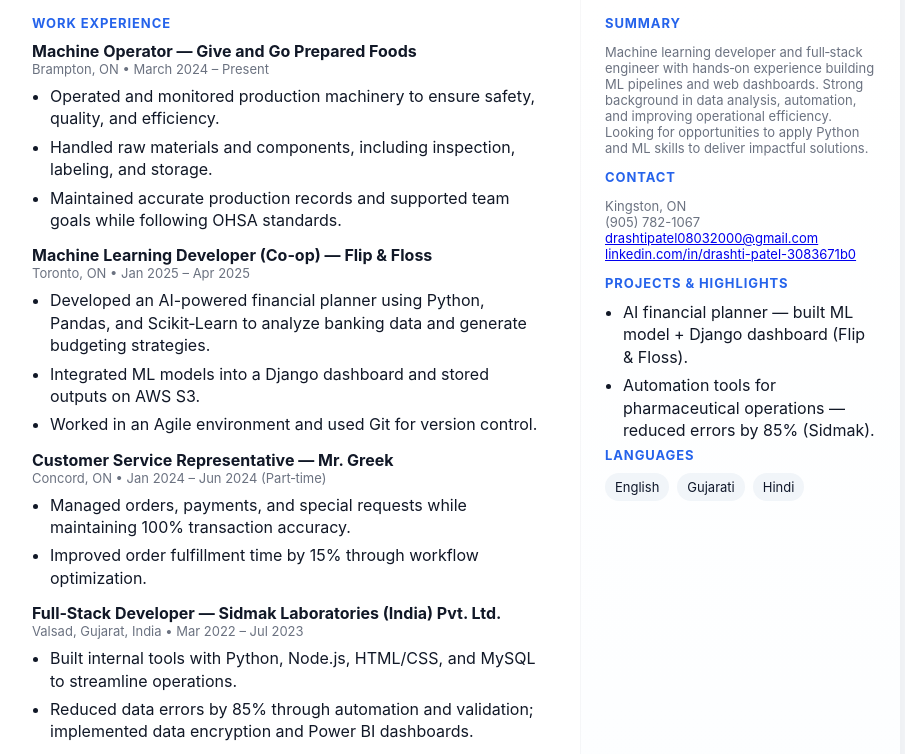
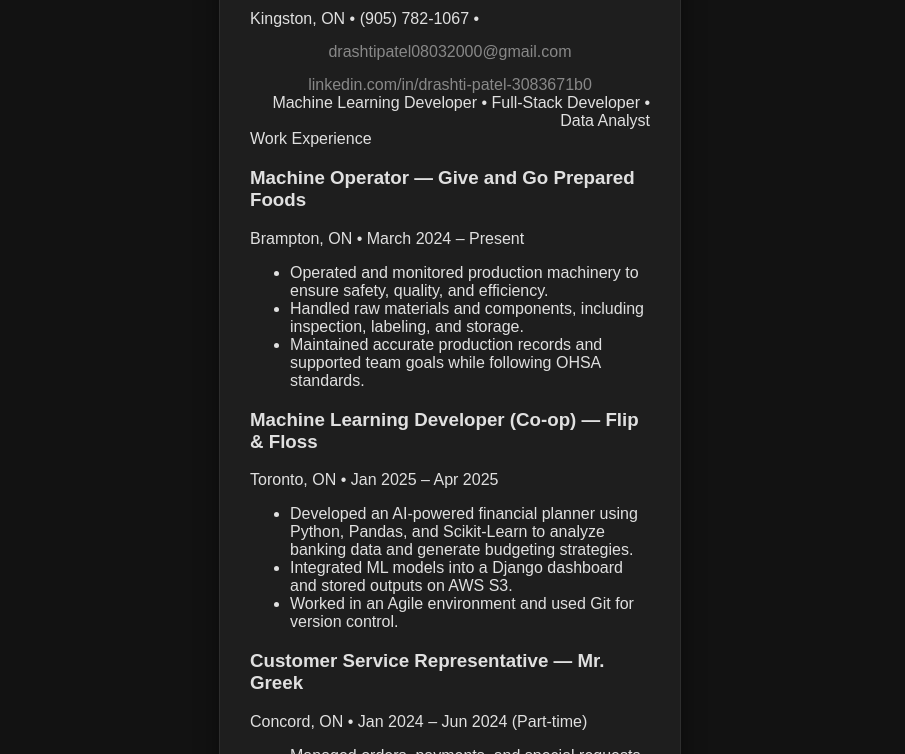
Before and after one commit to drashtipatel83/drashti, a plain HTML site: page index.html in a window 1280 px wide. Shown: the part 174-928 px from the top of the page, without its empty margins (190-1095 px from the left). Drawn offline with Linux system fonts and the light colour scheme.

Commit message:
Update index.css

```diff
--- a/css/index.css
+++ b/css/index.css
@@ -1,72 +1,89 @@
-/* Resume Stylesheet for Drashti Patel */
-
-:root{
-  --accent:#2563eb;
-  --muted:#6b7280;
-  --bg:#f8fafc;
-  --card:#ffffff;
-  --radius:12px;
-  font-family: Inter, ui-sans-serif, system-ui, -apple-system, "Segoe UI", Roboto, "Helvetica Neue", Arial;
-}
-*{box-sizing:border-box}
-html,body{height:100%}
-body{
-  margin:0;
-  padding:32px;
-  background:var(--bg);
-  color:#111827;
-  -webkit-font-smoothing:antialiased;
-  -moz-osx-font-smoothing:grayscale;
+/* ---------- Global Styles ---------- */
+body {
+    margin: 0;
+    padding: 0;
+    font-family: "Poppins", sans-serif;
+    background: #121212;              /* deep black */
+    color: #e0e0e0;                   /* soft grey text */
 }
 
-.container{
-  max-width:900px;
-  margin:0 auto;
-  background:linear-gradient(180deg, rgba(255,255,255,0.9), rgba(255,255,255,0.96));
-  border-radius:var(--radius);
-  box-shadow:0 8px 30px rgba(15,23,42,0.08);
-  overflow:hidden;
-  display:grid;
-  grid-template-columns: 1fr 320px;
-  gap:0;
-}
-header{
-  padding:28px 32px 8px 32px;
-  grid-column:1 / span 2;
-  display:flex;
-  align-items:center;
-  justify-content:space-between;
-}
-h1{margin:0;font-size:28px;letter-spacing:0.2px}
-.sub{margin-top:6px;color:var(--muted);font-size:14px}
-main{padding:24px 32px 32px 32px;background:var(--card)}
-aside{padding:24px;background:linear-gradient(180deg,#fff,#fbfdff);border-left:1px solid rgba(15,23,42,0.03)}
-
-.section-title{
-  font-weight:700;
-  color:var(--accent);
-  font-size:13px;
-  margin-bottom:10px;
-  text-transform:uppercase;
-  letter-spacing:0.9px;
-}
-.exp-item{margin-bottom:14px}
-.exp-item h3{margin:0;font-size:16px}
-.muted{color:var(--muted);font-size:13px}
-.bullets{margin:8px 0 0 18px;padding:0}
-.bullets li{margin-bottom:6px;line-height:1.4}
-.tags{display:flex;flex-wrap:wrap;gap:8px}
-.tag{background:#f1f5f9;border-radius:999px;padding:6px 10px;font-size:13px;color:#0f172a}
-.certs li{margin-bottom:6px}
-
-@media(max-width:900px){
-  .container{grid-template-columns:1fr}
-  aside{border-left:none;border-top:1px solid rgba(15,23,42,0.03)}
-  header,main{padding:20px}
+/* ---------- Center Wrapper ---------- */
+.container {
+    max-width: 400px;
+    margin: 80px auto;
+    padding: 30px;
+    background: #1e1e1e;              /* dark grey */
+    border: 1px solid #2e2e2e;        /* subtle border */
+    border-radius: 12px;
+    box-shadow: 0 0 25px rgba(0,0,0,0.4);
 }
 
-@media print{
-  body{padding:0}
-  .container{box-shadow:none;border-radius:0}
-  a[href]:after{content:none}
+/* ---------- Titles ---------- */
+.container h1 {
+    text-align: center;
+    margin-bottom: 25px;
+    font-size: 26px;
+    color: #ffffff;
+    letter-spacing: 1px;
 }
+
+/* ---------- Input Fields ---------- */
+input[type="text"],
+input[type="email"],
+input[type="password"],
+select {
+    width: 100%;
+    padding: 12px;
+    margin: 12px 0;
+    background: #2a2a2a;
+    border: 1px solid #3a3a3a;
+    border-radius: 8px;
+    color: #e0e0e0;
+    font-size: 15px;
+    transition: 0.3s ease;
+}
+
+input:focus,
+select:focus {
+    border-color: #555;
+    outline: none;
+    background: #333;
+}
+
+/* ---------- Buttons ---------- */
+button {
+    width: 100%;
+    padding: 12px;
+    margin-top: 15px;
+    background: linear-gradient(145deg, #3a3a3a, #1a1a1a);
+    border: none;
+    border-radius: 8px;
+    color: #ffffff;
+    font-size: 16px;
+    cursor: pointer;
+    transition: 0.3s ease;
+}
+
+button:hover {
+    background: linear-gradient(145deg, #4d4d4d, #2b2b2b);
+    transform: translateY(-2px);
+}
+
+/* ---------- Links ---------- */
+a {
+    display: block;
+    margin-top: 15px;
+    text-align: center;
+    color: #888;
+    text-decoration: none;
+    transition: 0.3s;
+}
+
+a:hover {
+    color: #bbb;
+}
+
+/* ---------- Extra Styling ---------- */
+::placeholder {
+    color: #999;
+}
```
